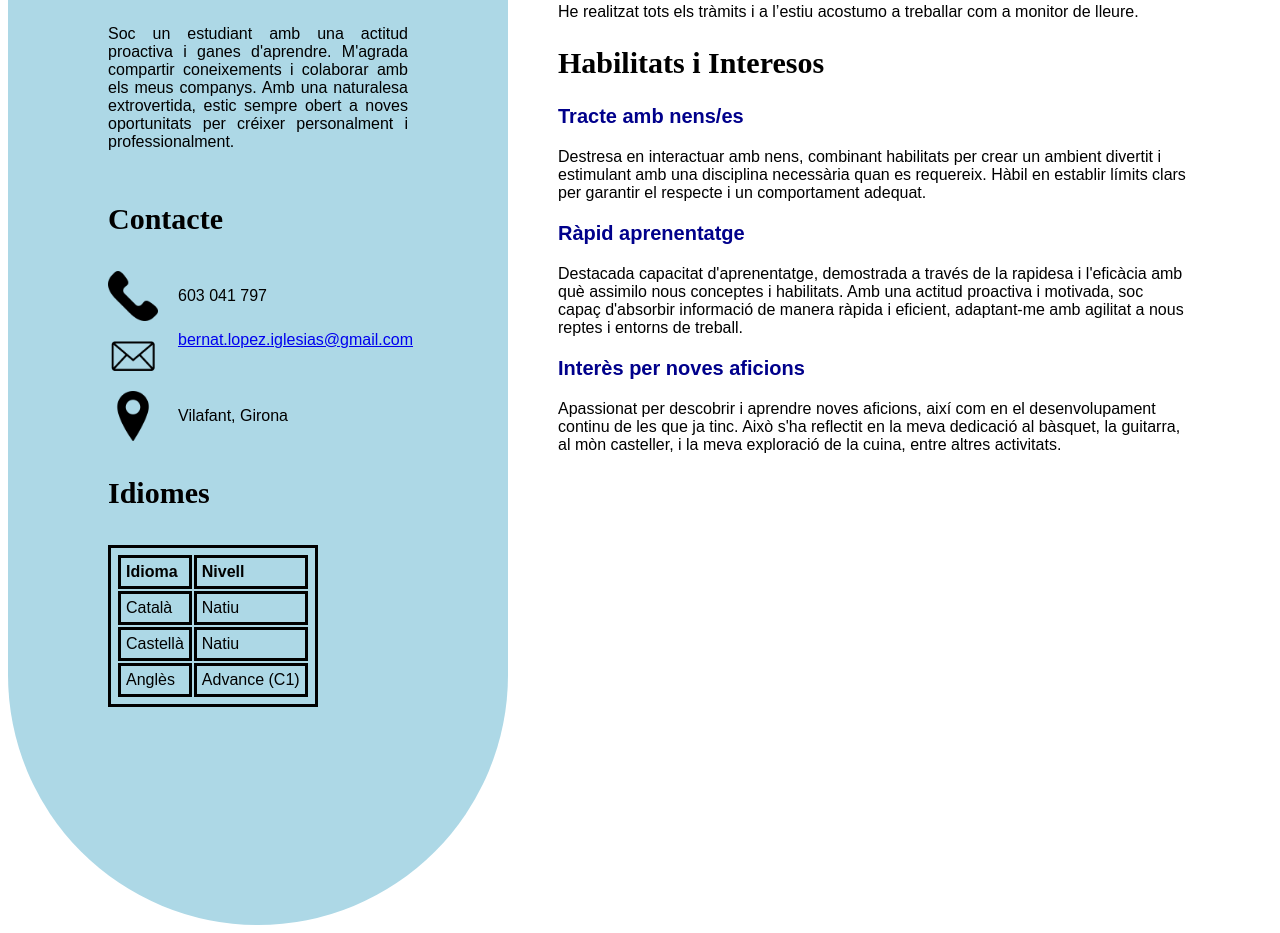
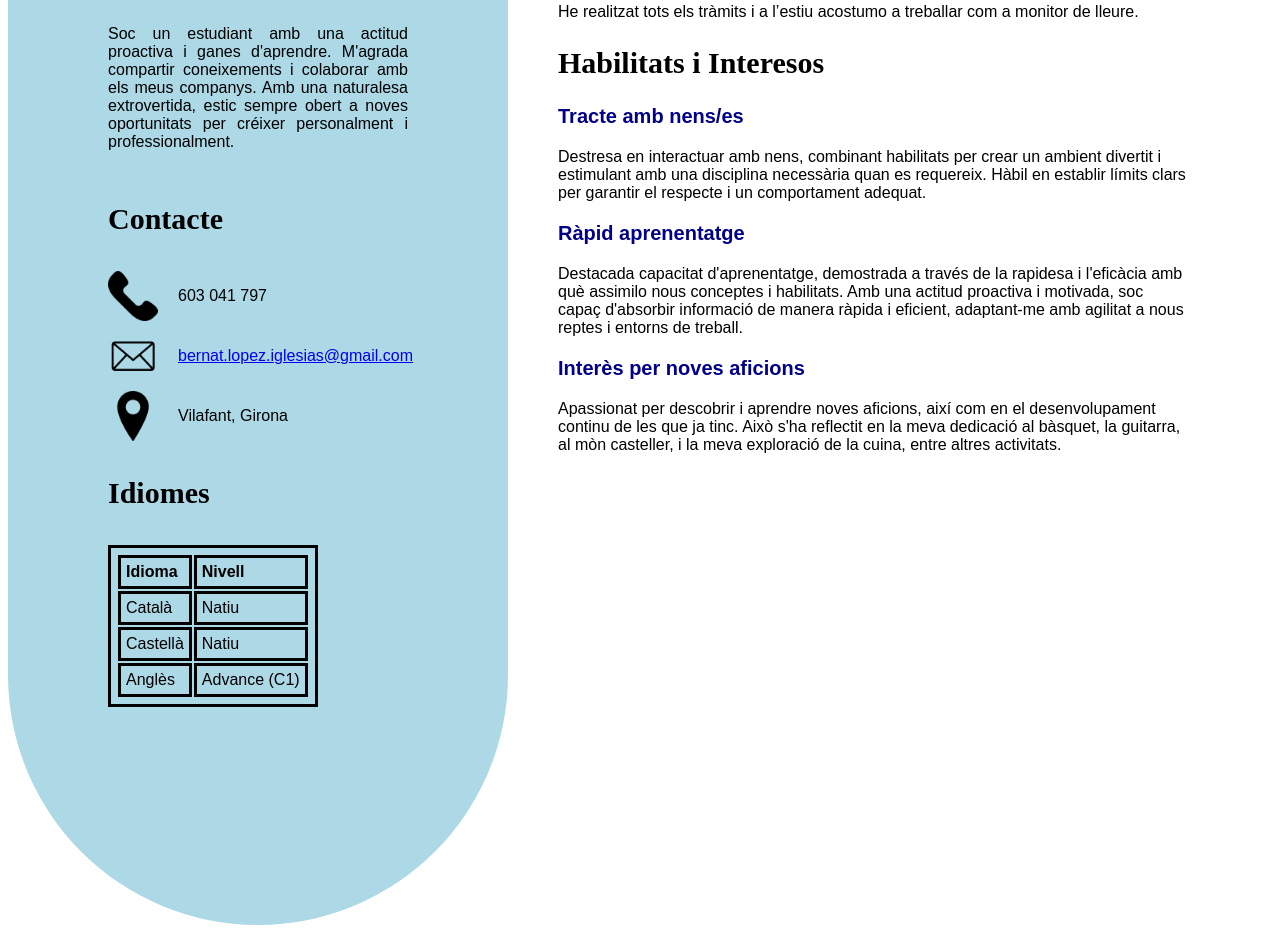
Before and after one commit to Bernat51/HyperMedia-project-Bernat-L-pez, a plain HTML site: page docs/index.html in a window 1280 px wide. Shown: the part 740-1673 px from the top of the page. Drawn offline with Linux system fonts and the light colour scheme.

Commit message:
Fix HTML formatting and structure in index.html

```diff
--- a/docs/index.html
+++ b/docs/index.html
@@ -35,7 +35,7 @@
                 </section>
                 <section>
                     <img src="email.png" alt="Email">
-                    <a href="mailto:bernat.lopez.iglesias@gmail.com">bernat.lopez.iglesias@gmail.com</a>
+                    <p><a href="mailto:bernat.lopez.iglesias@gmail.com">bernat.lopez.iglesias@gmail.com</a></p>
                 </section>
                 <section>
                     <img src="location.png" alt="Location">
```
